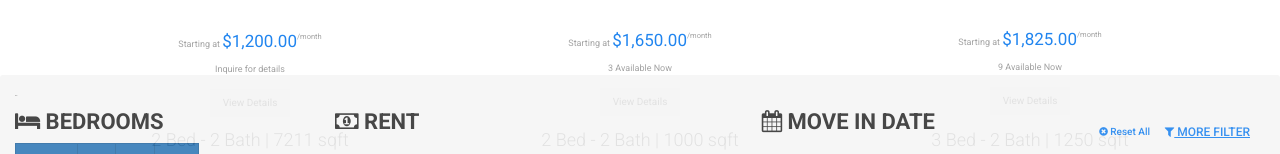
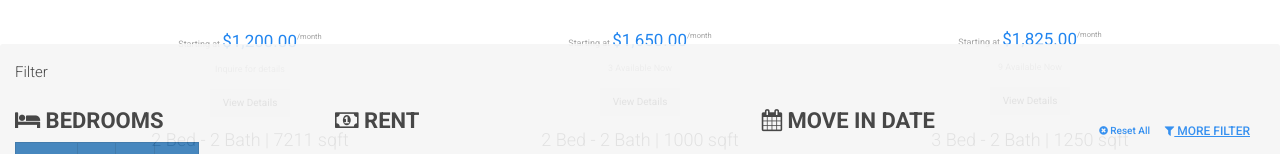
Before and after one commit to husseinmaad/Yardi, a plain HTML site: page index.html in a window 1280 px wide. Both pictures are taken after a click on the link "MORE FILTER". Shown: the part 339-493 px from the top of the page. Drawn offline with nearby package versions, Linux system fonts and the light colour scheme; some packages are replaced by stand-ins of ours.

Commit message:
edit style more filter class

```diff
--- a/css/homepage.css
+++ b/css/homepage.css
@@ -110,7 +110,8 @@ bdi {
     color: #2185ef;
     font-size: 10px;
 }
-
-#title-filter{
-  font-size: 1px;
+#title-filter {
+    font-size: 15px;
+    font-weight: lighter;
+    margin-bottom: 25px;
 }
--- a/js/homepage.js
+++ b/js/homepage.js
@@ -129,8 +129,7 @@ var more_less_check = function(){
 // More Filter link
 var more_filter = function(){
   $('#filter-link').on('click',function(){
-    console.log("asdasdasd")
-    $('#title-filter').removeClass( "hidden" )
+    $('#title-filter').removeClass("hidden")
     $('#title-filter').show();
   });
 }
```
